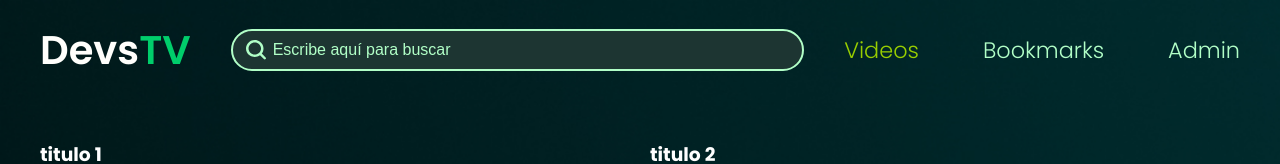
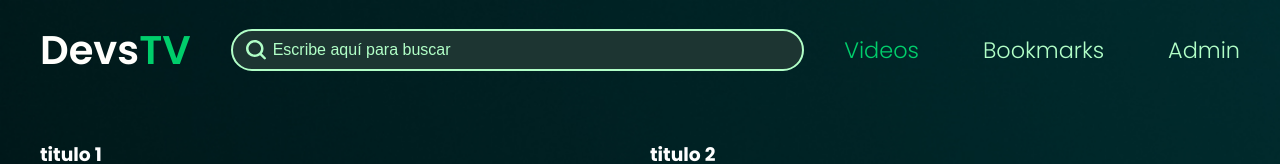
Before and after one commit to marcmarfer/DevsTV, an Angular app: page / in a window 1280 px wide. In both pictures the pointer is over the link "Videos". Shown: the top 164 px of the page. Built offline with nearby package versions, Linux system fonts and the light colour scheme.

Commit message:
changed nav hover color

```diff
--- a/src/app/components/header/header.component.css
+++ b/src/app/components/header/header.component.css
@@ -78,5 +78,5 @@ nav a {
 }
 
 nav a:hover {
-    color: #98CE00;
+    color: #00CE6B;
 }
```
